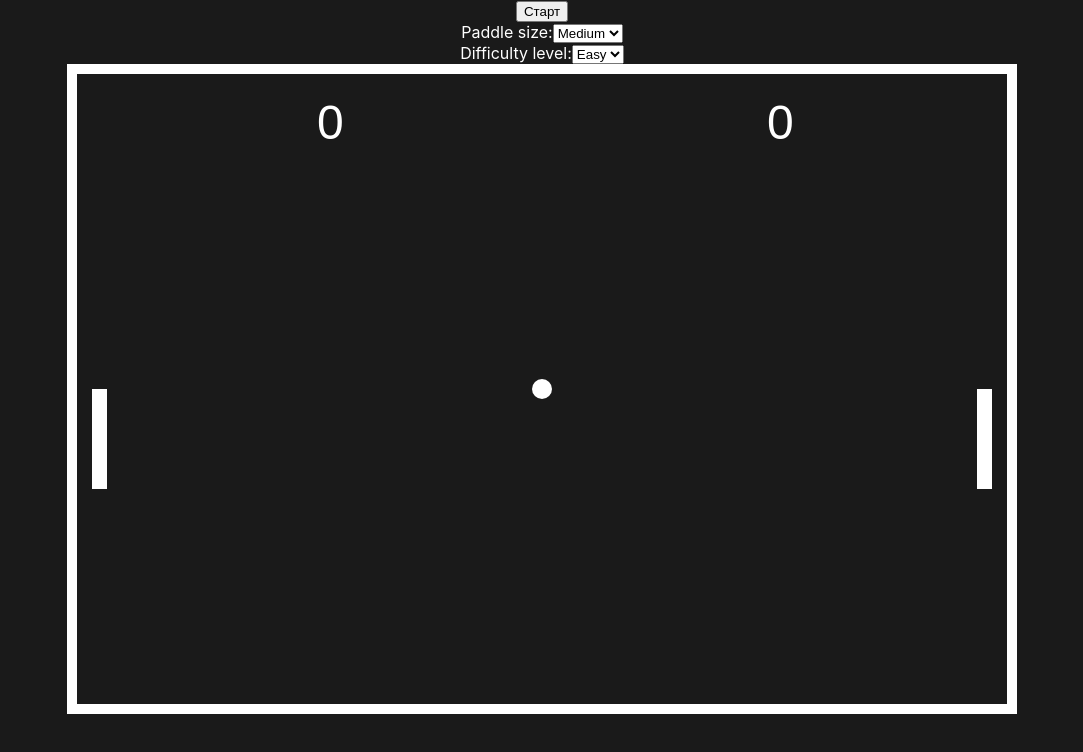
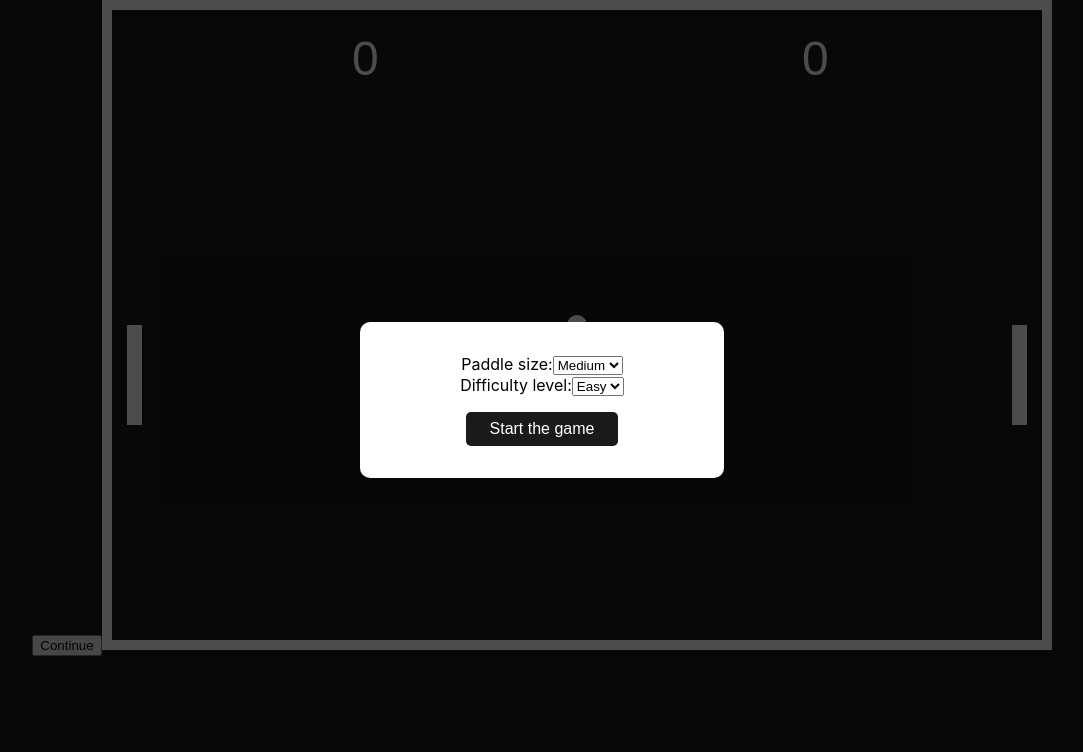
Before and after one commit to vkuznets23/ft_transcendence, a React (Create React App) app in the folder ping-pong/: page / in a window 1280 px wide. Shown: the top 752 px of the page, without its empty margins (98-1181 px from the left). Built offline with nearby package versions, Linux system fonts and the light colour scheme.

Commit message:
modal to start the game + max score and game over feature

```diff
--- /dev/null
+++ b/ping-pong/src/components/TogglableModal.tsx
@@ -0,0 +1,101 @@
+import React from 'react'
+
+type PaddleSizeOption = 'small' | 'medium' | 'large'
+type DifficultyOption = 'easy' | 'hard'
+
+interface GameSettingsModalProps {
+  buttonText: string
+  show: boolean
+  isRunning: boolean
+  paddleSizeOption: PaddleSizeOption
+  difficulty: DifficultyOption
+  onPaddleSizeChange: (value: PaddleSizeOption) => void
+  onDifficultyChange: (value: DifficultyOption) => void
+  onStart: () => void
+}
+
+const GameSettingsModal: React.FC<GameSettingsModalProps> = ({
+  buttonText,
+  show,
+  isRunning,
+  paddleSizeOption,
+  difficulty,
+  onPaddleSizeChange,
+  onDifficultyChange,
+  onStart,
+}) => {
+  if (!show) return null
+
+  return (
+    <div style={modalOverlayStyle}>
+      <div style={modalContentStyle}>
+        <div>
+          <label>Paddle size:</label>
+          <select
+            value={paddleSizeOption}
+            onChange={(e) =>
+              onPaddleSizeChange(e.target.value as PaddleSizeOption)
+            }
+            disabled={isRunning}
+          >
+            <option value="small">Small</option>
+            <option value="medium">Medium</option>
+            <option value="large">Large</option>
+          </select>
+        </div>
+
+        <div>
+          <label>Difficulty level:</label>
+          <select
+            value={difficulty}
+            onChange={(e) =>
+              onDifficultyChange(e.target.value as DifficultyOption)
+            }
+            disabled={isRunning}
+          >
+            <option value="easy">Easy</option>
+            <option value="hard">Hard</option>
+          </select>
+        </div>
+
+        <button onClick={onStart} style={startButtonStyle}>
+          {buttonText}
+        </button>
+      </div>
+    </div>
+  )
+}
+
+export default GameSettingsModal
+
+const modalOverlayStyle: React.CSSProperties = {
+  position: 'fixed',
+  top: 0,
+  left: 0,
+  width: '100vw',
+  height: '100vh',
+  backgroundColor: 'rgba(0,0,0,0.7)',
+  display: 'flex',
+  justifyContent: 'center',
+  alignItems: 'center',
+  zIndex: 1000,
+}
+
+const modalContentStyle: React.CSSProperties = {
+  background: '#fff',
+  padding: '2rem',
+  borderRadius: '10px',
+  textAlign: 'center',
+  minWidth: '300px',
+}
+
+const startButtonStyle: React.CSSProperties = {
+  marginTop: '1rem',
+  padding: '0.5rem 1.5rem',
+  fontSize: '1rem',
+  backgroundColor: '#1a1a1a',
+  color: 'white',
+  border: 'none',
+  borderRadius: '5px',
+  cursor: 'pointer',
+}
--- a/ping-pong/src/components/game.tsx
+++ b/ping-pong/src/components/game.tsx
@@ -1,4 +1,7 @@
 import React, { useRef, useEffect, useState, useCallback } from 'react'
+import GameSettingsModal from './TogglableModal'
+
+const MAX_SCORE = 5
 
 const CANVAS_WIDTH = 900
 const CANVAS_HEIGHT = 600
@@ -25,13 +28,16 @@ interface Obstacle {
 const generateRandomObstacle = (): Obstacle => {
   const width = 30
   const height = 150
-  const margin = 20
-  const x = Math.random() * (CANVAS_WIDTH - width - margin * 2) + margin
-  const y = Math.random() * (CANVAS_HEIGHT - height - margin * 2) + margin
+  const margin = 50
+  const x = margin + Math.random() * (CANVAS_WIDTH - width - 2 * margin)
+  const y = margin + Math.random() * (CANVAS_HEIGHT - height - 2 * margin)
   return { x, y, width, height }
 }
 
 const PongGame: React.FC = () => {
+  const [showModal, setShowModal] = useState(true)
+  const [gameOver, setGameOver] = useState(false)
+
   // --- Refs для управления состоянием игры ---
   const canvasRef = useRef<HTMLCanvasElement>(null)
 
@@ -200,10 +206,22 @@ const PongGame: React.FC = () => {
     // Голы
     if (ballX.current < 0) {
       score2.current += 1
-      resetBall()
+      if (score2.current >= MAX_SCORE) {
+        isRunningRef.current = false
+        setIsRunning(false)
+        setGameOver(true)
+      } else {
+        resetBall()
+      }
     } else if (ballX.current > CANVAS_WIDTH) {
       score1.current += 1
-      resetBall()
+      if (score1.current >= MAX_SCORE) {
+        isRunningRef.current = false
+        setIsRunning(false)
+        setGameOver(true)
+      } else {
+        resetBall()
+      }
     }
   }, [difficulty, resetBall, checkBallObstacleCollision])
 
@@ -311,45 +329,50 @@ const PongGame: React.FC = () => {
     setIsRunning((prev) => {
       const next = !prev
       isRunningRef.current = next
-      if (next && difficulty === 'hard') {
-        setObstacle(generateRandomObstacle())
-      }
+      // if (next && difficulty === 'hard') {
+      //   setObstacle(generateRandomObstacle())
+      // }
       return next
     })
   }
 
+  const startGameFromModal = () => {
+    score1.current = 0
+    score2.current = 0
+    setGameOver(false)
+    setShowModal(false)
+    resetBall()
+    setTimeout(() => {
+      toggleRunning()
+    }, 100)
+  }
+
   return (
     <div>
-      <div>
-        <button onClick={toggleRunning}>{isRunning ? 'Пауза' : 'Старт'}</button>
+      <button onClick={toggleRunning}>
+        {isRunning ? 'Pause' : 'Continue'}
+      </button>
+      <GameSettingsModal
+        buttonText="Start the game"
+        show={showModal}
+        isRunning={isRunning}
+        paddleSizeOption={paddleSizeOption}
+        difficulty={difficulty}
+        onPaddleSizeChange={setPaddleSizeOption}
+        onDifficultyChange={setDifficulty}
+        onStart={startGameFromModal}
+      />
 
-        <div>
-          <label>Paddle size:</label>
-          <select
-            value={paddleSizeOption}
-            onChange={(e) =>
-              setPaddleSizeOption(e.target.value as PaddleSizeOption)
-            }
-            disabled={isRunning}
-          >
-            <option value="small">Small</option>
-            <option value="medium">Medium</option>
-            <option value="large">Large</option>
-          </select>
-        </div>
-
-        <div>
-          <label>Difficulty level:</label>
-          <select
-            value={difficulty}
-            onChange={(e) => setDifficulty(e.target.value as DifficultyOption)}
-            disabled={isRunning}
-          >
-            <option value="easy">Easy</option>
-            <option value="hard">Hard</option>
-          </select>
-        </div>
-      </div>
+      <GameSettingsModal
+        buttonText="Play Again"
+        show={gameOver}
+        isRunning={isRunning}
+        paddleSizeOption={paddleSizeOption}
+        difficulty={difficulty}
+        onPaddleSizeChange={setPaddleSizeOption}
+        onDifficultyChange={setDifficulty}
+        onStart={startGameFromModal}
+      />
 
       <canvas
         ref={canvasRef}
--- a/ping-pong/src/index.css
+++ b/ping-pong/src/index.css
@@ -18,11 +18,11 @@ body {
   -webkit-font-smoothing: antialiased;
   -moz-osx-font-smoothing: grayscale;
   background-color: #1a1a1a;
-  color: white;
 }
 
 h1 {
   font-family: "Pixelify Sans";
+  color: white;
 }
 
 code {
```
Also changed, not shown: 1 other file (tests, documents, lock files or other folders).
